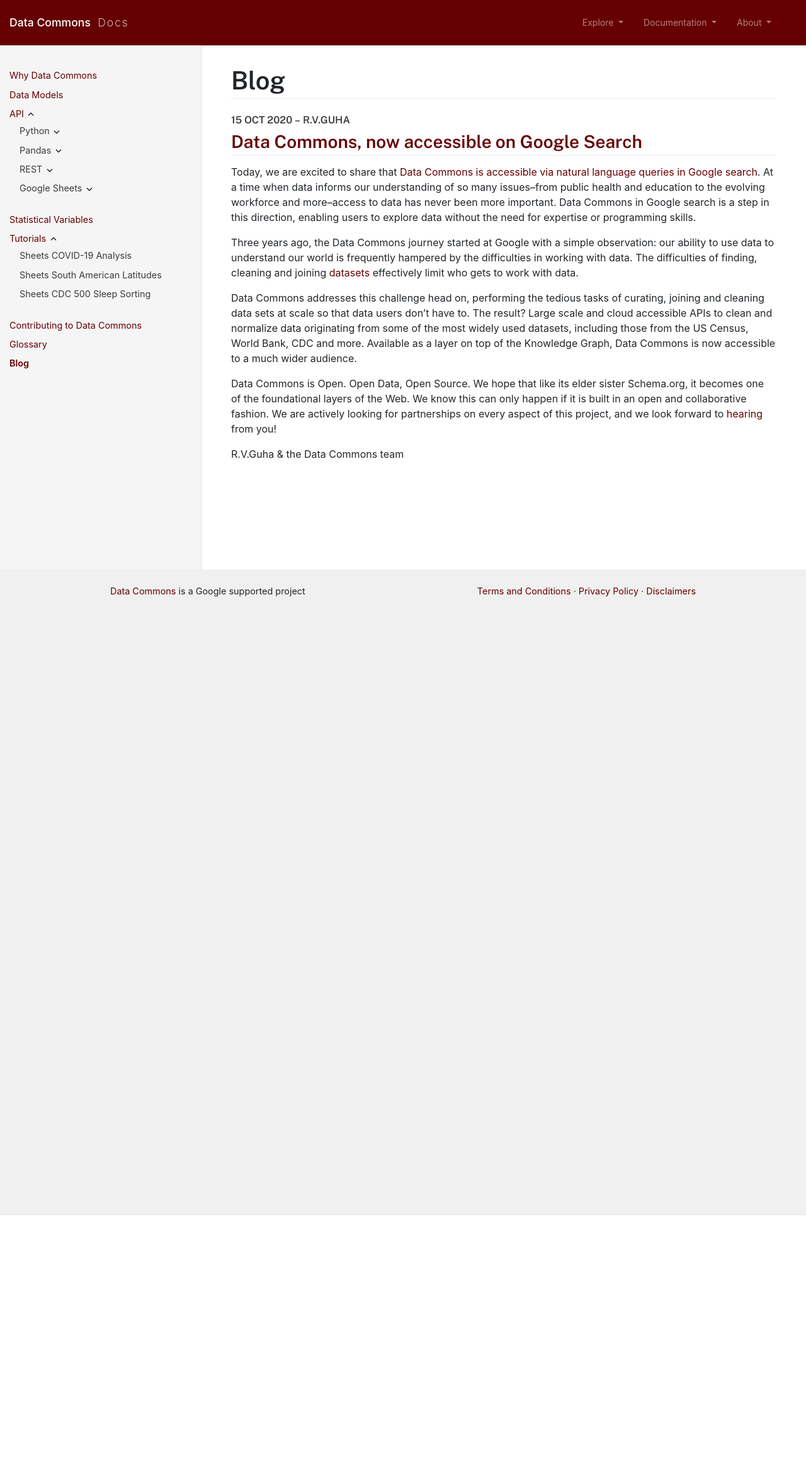
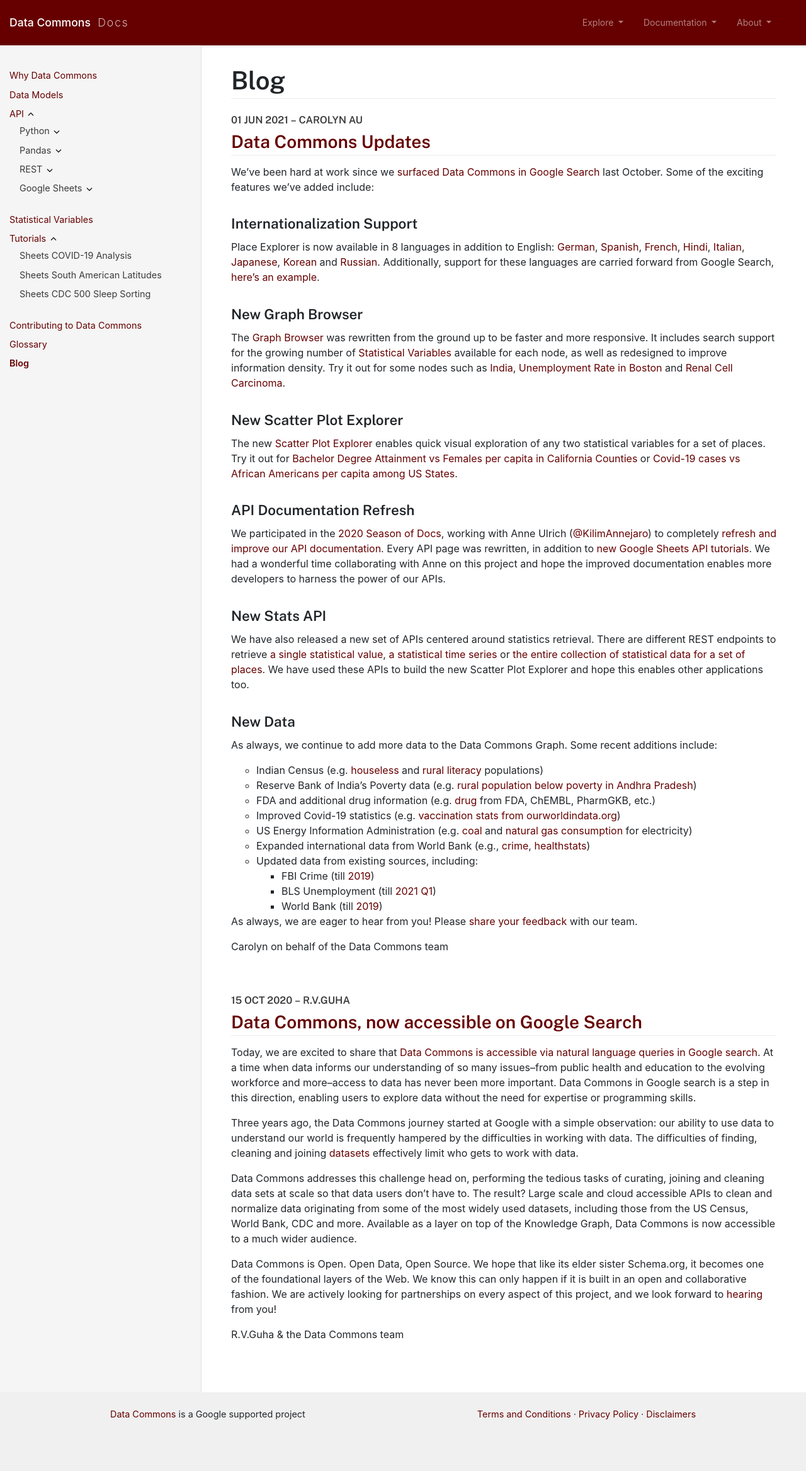
Before and after one commit to datacommonsorg/docsite, a Jekyll site: the page built from blog.html, in a window 1280 px wide. Shown: the whole page at 63% size. Built offline with Jekyll 4.4.1, drawn with Linux system fonts in a browser that asks for light colours; comment, search, counter and statistics services are not loaded.

Commit message:
[blog] New post for June (#169)
* Add new blogpost

* address review comments

```diff
--- /dev/null
+++ b/_posts/2021-06-01-updates.md
@@ -0,0 +1,59 @@
+---
+layout: post
+author: Carolyn Au
+title: Data Commons Updates
+---
+
+We've been hard at work since we [surfaced Data Commons in Google Search](https://docs.datacommons.org/2020/10/15/search_launch.html) last October. Some of the exciting features we've added include:
+
+
+### Internationalization Support
+
+Place Explorer is now available in 8 languages in addition to English: [German](https://datacommons.org/place/country/DEU?hl=de), [Spanish](https://datacommons.org/place/country/MEX?hl=es), [French](https://datacommons.org/place/country/FRA?hl=fr), [Hindi](https://datacommons.org/place/country/IND?hl=hi), [Italian](https://datacommons.org/place/country/ITA?hl=it), [Japanese](https://datacommons.org/place/country/JPN?hl=ja), [Korean](https://datacommons.org/place/country/KOR?hl=ko) and [Russian](https://datacommons.org/place/country/RUS?hl=ru). Additionally, support for these languages are carried forward from Google Search, [here's an example](https://www.google.com/search?hl=es&q=Poblaci%C3%B3n+de+M%C3%A9xico).
+
+
+### New Graph Browser
+
+The [Graph Browser](https://datacommons.org/browser) was rewritten from the ground up to be faster and more responsive. It includes search support for the growing number of [Statistical Variables](https://github.com/datacommonsorg/data/blob/master/docs/representing_statistics.md#intro-to-statisticalvariable-and-statvarobservation) available for each node, as well as redesigned to improve information density. Try it out for some nodes such as [India](https://datacommons.org/browser/country/IND), [Unemployment Rate in Boston](https://datacommons.org/browser/geoId/2507000?statVar=UnemploymentRate_Person) and [Renal Cell Carcinoma](https://datacommons.org/browser/dc/m28y35mxfwsdb).
+
+
+
+### New Scatter Plot Explorer
+
+The new [Scatter Plot Explorer](https://datacommons.org/tools/scatter) enables quick visual exploration of any two statistical variables for a set of places. Try it out for [Bachelor Degree Attainment vs Females per capita in California Counties](https://datacommons.org/tools/scatter#%26svx%3DCount_Person_Female%26svpx%3D0-8-0%26svdx%3DCount_Person%26svnx%3DFemale%26pcx%3D1%26svy%3DCount_Person_EducationalAttainmentBachelorsDegree%26svpy%3D2-0-6%26svdy%3DCount_Person_25OrMoreYears%26svny%3DBachelors_Degree%26pcy%3D1%26epd%3DgeoId%2F06%26epn%3DCalifornia%26ept%3DCounty) or [Covid-19 cases vs African Americans per capita among US States](https://datacommons.org/tools/scatter#%26svx%3DCount_Person_BlackOrAfricanAmericanAlone%26svpx%3D0-14-2%26svdx%3DCount_Person%26svnx%3DBlack_Or_African_American_Alone%26pcx%3D1%26svy%3DCumulativeCount_MedicalTest_ConditionCOVID_19_Positive%26svpy%3D5-2-0-1%26svdy%3DCount_Person%26svny%3DPositive%26pcy%3D1%26epd%3Dcountry%2FUSA%26epn%3DUnited%20States%20of%20America%26ept%3DState).
+
+
+
+### API Documentation Refresh
+
+We participated in the [2020 Season of Docs](https://developers.google.com/season-of-docs/docs/2020/participants/project-datacommons-kilimannejaro), working with Anne Ulrich ([@KilimAnnejaro](https://gist.github.com/KilimAnnejaro)) to completely [refresh and improve our API documentation](https://gist.github.com/KilimAnnejaro/722b353875241131b15866e0cf4ab7ea). Every API page was rewritten, in addition to [new Google Sheets API tutorials](https://docs.datacommons.org/tutorials/). We had a wonderful time collaborating with Anne on this project and hope the improved documentation enables more developers to harness the power of our APIs.
+
+
+
+### New Stats API
+
+We have also released a new set of APIs centered around statistics retrieval. There are different REST endpoints to retrieve [a single statistical value](https://docs.datacommons.org/api/rest/stat_value.html), [a statistical time series](https://docs.datacommons.org/api/rest/stat_series.html) or [the entire collection of statistical data for a set of places](https://docs.datacommons.org/api/rest/stat_all.html). We have used these APIs to build the new Scatter Plot Explorer and hope this enables other applications too.
+
+
+
+### New Data
+
+As always, we continue to add more data to the Data Commons Graph. Some recent additions include:
+- Indian Census (e.g. [houseless](https://datacommons.org/browser/country/IND?statVar=Count_Household_Houseless_Rural) and [rural literacy](https://datacommons.org/browser/wikidataId/Q15116?statVar=Count_Person_Literate_Rural) populations)
+- Reserve Bank of India's Poverty data (e.g. [rural population below poverty in Andhra Pradesh](https://datacommons.org/browser/wikidataId/Q1159?statVar=Count_Person_Rural_BelowPovertyLevelInThePast12Months))
+- FDA and additional drug information (e.g. [drug](https://datacommons.org/browser/bio/CHEMBL512) from FDA, ChEMBL, PharmGKB, etc.)
+- Improved Covid-19 statistics (e.g. [vaccination stats from ourworldindata.org](https://datacommons.org/browser/country/IND?statVar=CumulativeCount_Vaccine_COVID_19_Administered))
+- US Energy Information Administration (e.g. [coal](https://autopush.datacommons.org/browser/country/USA?statVar=Quarterly_Consumption_Coal_ElectricPower) and [natural gas consumption](https://autopush.datacommons.org/browser/country/USA?statVar=Quarterly_Consumption_Fuel_ForElectricityGeneration_NaturalGas) for electricity)
+- Expanded international data from World Bank (e.g., [crime](https://autopush.datacommons.org/browser/country/CHN?statVar=Count_CriminalActivities_MurderAndNonNegligentManslaughter_AsFractionOf_Count_Person), [health](https://autopush.datacommons.org/browser/country/IND?statVar=Count_Person_15OrMoreYears_Smoking_AsFractionOf_Count_Person_15OrMoreYears)[stats](https://autopush.datacommons.org/browser/country/IND?statVar=Count_Person_Upto4Years_Overweight_AsFractionOf_Count_Person_Upto4Years))
+- Updated data from existing sources, including:
+  - FBI Crime (till [2019](https://datacommons.org/browser/geoId/06?statVar=Count_CriminalActivities_ViolentCrime))
+  - BLS Unemployment (till [2021 Q1](https://datacommons.org/browser/geoId/06?statVar=UnemploymentRate_Person))
+  - World Bank (till [2019](https://www.google.com/search?q=population+of+china&oq=population+of+china))
+
+
+
+As always, we are eager to hear from you! Please [share your feedback](https://datacommons.org/feedback) with our team.
+
+
+
+Carolyn on behalf of the Data Commons team
--- a/_sass/blog.scss
+++ b/_sass/blog.scss
@@ -7,6 +7,10 @@
   margin-top: 0;
 }
 
+.blog-posts > li {
+  margin-bottom: 4rem;
+}
+
 .blog-byline {
   color: var(--dc-gray);
   text-transform: uppercase;
```
